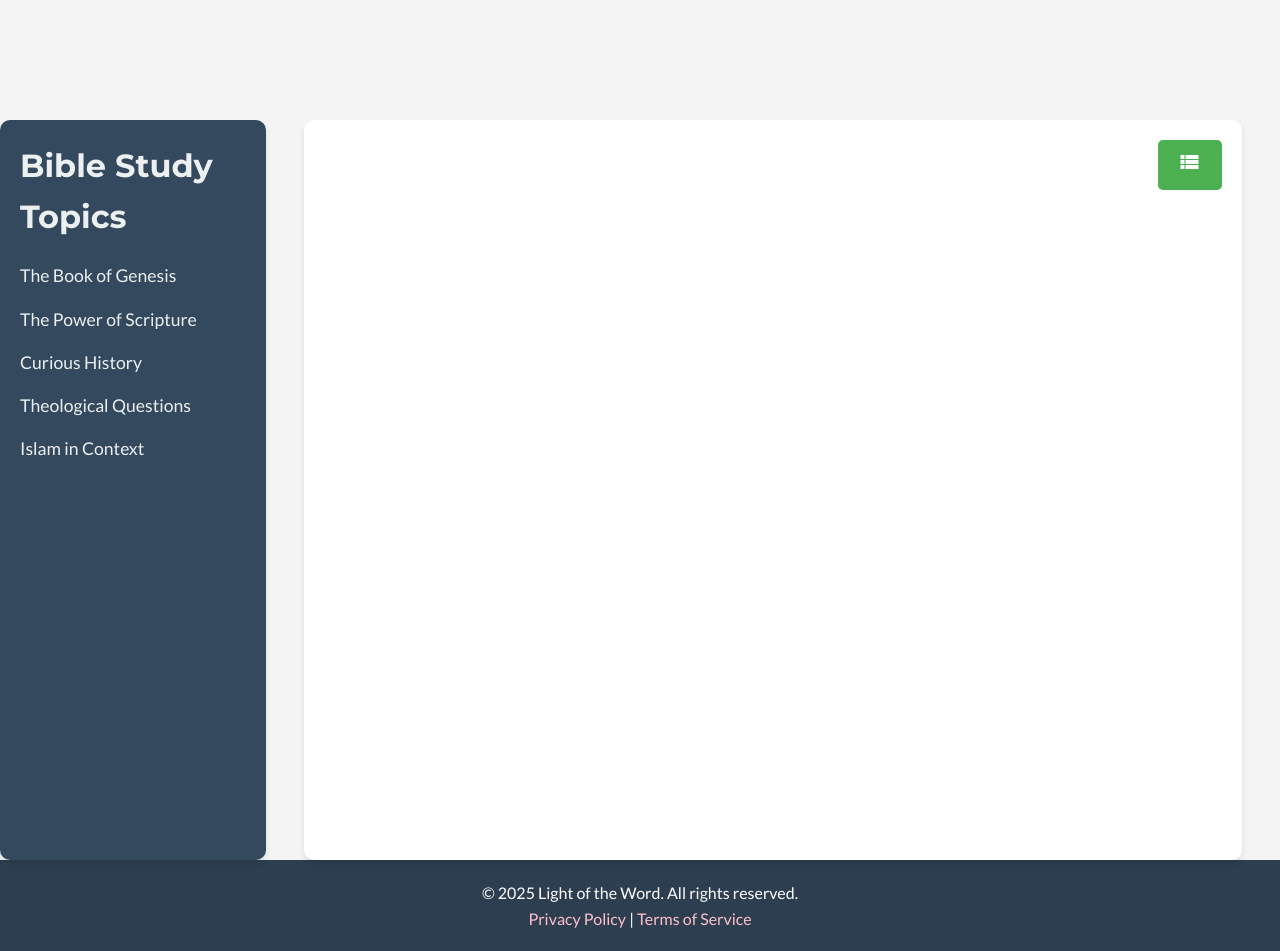
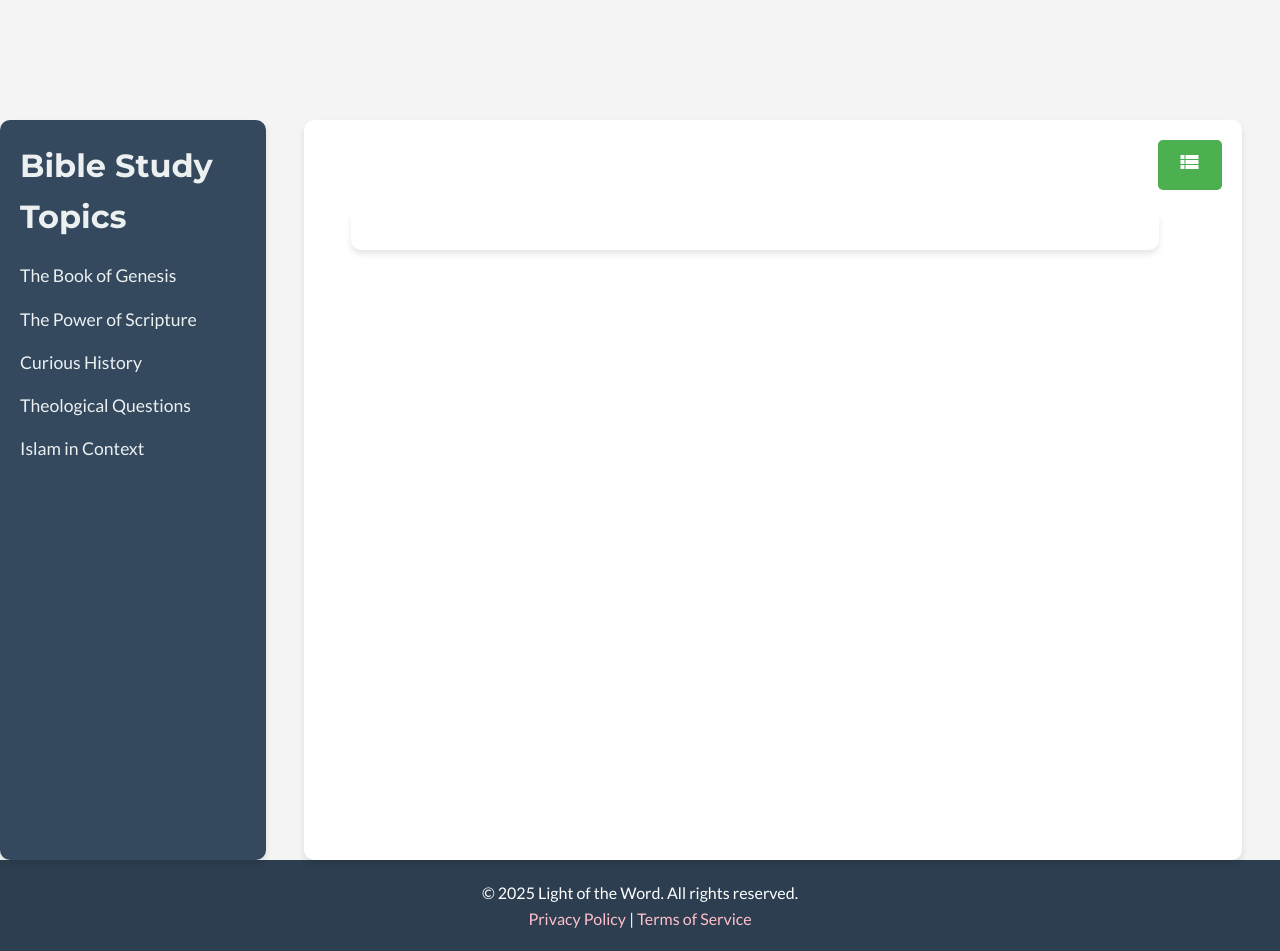
Before and after one commit to Sybrand07/lightoftheword, a Flask app: page /inspiration in a window 1280 px wide. Shown: the part 800-1751 px from the top of the page. Run offline with Flask 3, Linux system fonts and the light colour scheme; parts of the project's set-up code (start-up, migrations or seed data) failed here and were passed over.

Commit message:
Update inspiration.html

```diff
--- a/templates/inspiration.html
+++ b/templates/inspiration.html
@@ -65,7 +65,7 @@
                 </button>
             </div>
             <div class="content-container">
-                <div class="content-placeholder"></div>
+                <div class="inspiration-content"></div>
             </div>
         </div>
 
```
